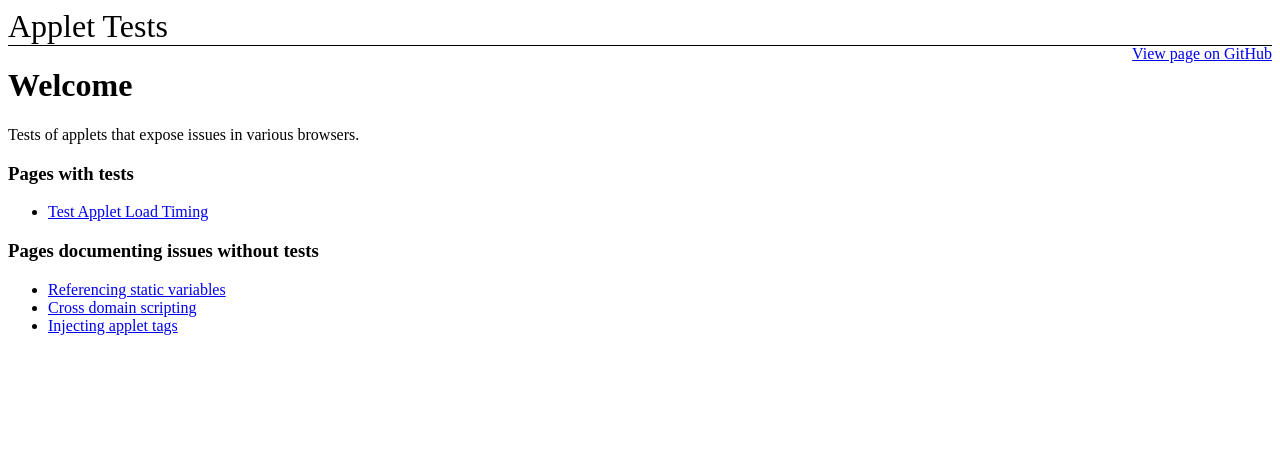
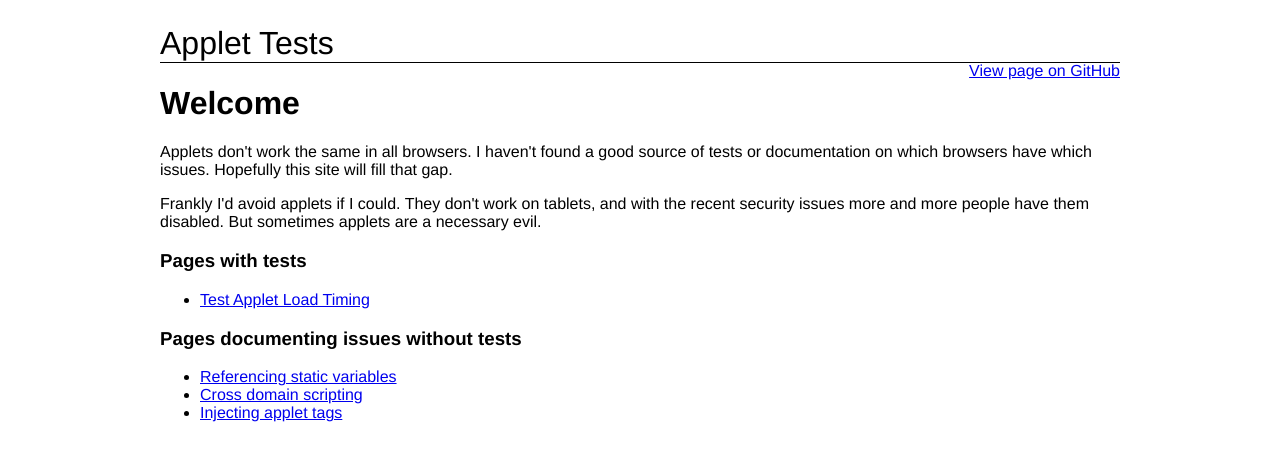
Before and after one commit to concord-consortium/applet-tests, a Jekyll site: the page built from index.html, in a window 1280 px wide. Shown: the top 461 px of the page. Built offline with Jekyll 4.4.1, drawn with Linux system fonts in a browser that asks for light colours.

Commit message:
improve style and intro text

```diff
--- a/index.html
+++ b/index.html
@@ -3,7 +3,12 @@ layout: default
 title: Welcome
 ---
 
-Tests of applets that expose issues in various browsers.
+<p>Applets don't work the same in all browsers. I haven't found a good source of tests or
+documentation on which browsers have which issues. Hopefully this site will fill that gap.</p>
+
+<p>Frankly I'd avoid applets if I could. They don't work on tablets,
+and with the recent security issues more and more people have them disabled. But sometimes
+applets are a necessary evil.</p>
 
 <h3>Pages with tests</h3>
 <ul>
--- a/stylesheets/styles.css
+++ b/stylesheets/styles.css
@@ -10,8 +10,22 @@ div.sitename a:active { text-decoration:none; color:inherit; }
 div.top {
 	border-bottom-width: 1px;
 	border-bottom-style: solid;
+	max-width: 960px;
+    margin: 25px auto 22px;
+}
+
+div#content {
+	max-width: 960px;
+	margin: 0px auto;
 }
 
 a.view-source {
 	float: right;
 }
+
+body {
+	font-family: helvetica, arial, verdana, sans-serif;
+	width: 90%;
+    margin: 0px auto 60px;
+    padding: 0px;
+}
```
